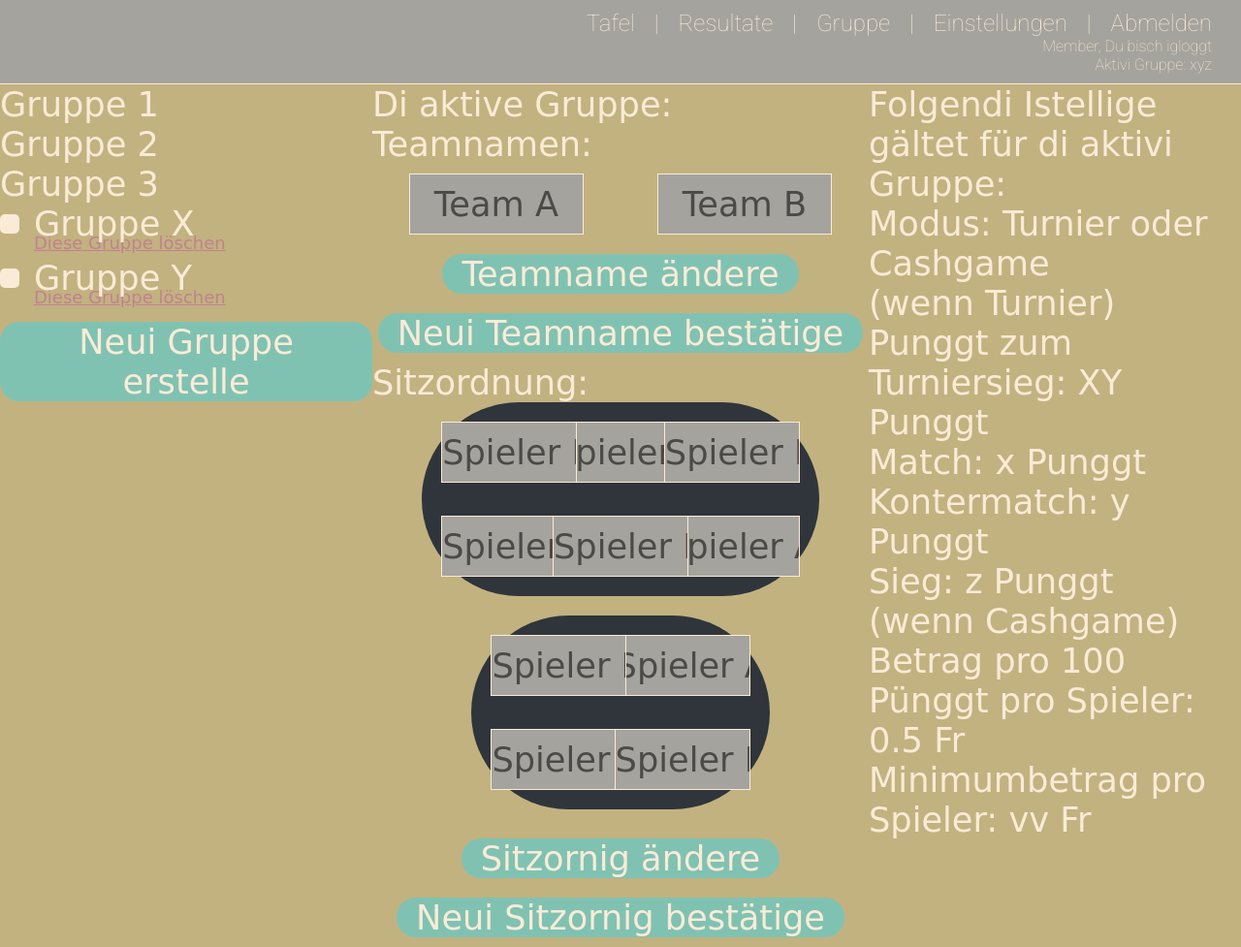
After one commit to EricSommerhalder/jassrechner-svelte, a PHP site: page /group-page.html in a window 1280 px wide. The commit adds this page. Shown: the whole page at 97% size. Run offline with PHP 8.4, Linux system fonts and the light colour scheme; some web fonts are replaced.

Commit message:
group page erstellt

```diff
--- /dev/null
+++ b/css/checkbox.css
@@ -0,0 +1,103 @@
+.groupsection {
+    text-align: left;
+  }
+
+  .neueGruppe {
+    display: flex;
+    max-width: 300px;
+    margin: 0 auto;
+    flex-direction: row;
+    justify-content: space-around;
+  }
+  /* Customize the label (the container) */
+  .spielerZahl, .selectGroup {
+    display: inline;
+    position: relative;
+    padding-left: 35px;
+    text-align: left;
+    align-items: center;
+    cursor: pointer;
+    -webkit-user-select: none;
+    -moz-user-select: none;
+    -ms-user-select: none;
+    user-select: none;
+  }
+
+  /* Hide the browser's default radio button */
+  .spielerZahl input,
+  .selectGroup input {
+    position: absolute;
+    opacity: 0;
+    cursor: pointer;
+    height: 0;
+    width: 0;
+  }
+
+  /* Create a custom radio button */
+  .checkmark {
+    position: absolute;
+    top: calc(50% - 10px);
+    left: 0;
+    height: 20px;
+    width: 20px;
+    background-color: antiquewhite;
+    border-radius: 25%;
+  }
+
+  /* On mouse-over, add a background color */
+  .spielerZahl:hover input ~ .checkmark,
+  .selectGroup:hover input ~ .checkmark {
+    background-color: #d8ece7;
+    border: 1px solid #80c2b2;
+    box-shadow: 0 0 10px #80c2b2;
+  }
+
+  /* When the radio button is checked, add a light-green background */
+  .spielerZahl input:checked ~ .checkmark,
+  .selectGroup input:checked ~ .checkmark {
+    background-color: #80c2b2;
+    transition: 200ms;
+  }
+
+  /* Create the indicator (the dot/circle - hidden when not checked) */
+  .checkmark:after {
+    content: "";
+    position: absolute;
+    display: none;
+  }
+
+  /* Show the indicator (dot/circle) when checked */
+  .spielerZahl input:checked ~ .checkmark:after,
+  .selectGroup input:checked ~ .checkmark:after {
+    display: block;
+  }
+
+  /* Style the indicator (dot/circle) */
+  .spielerZahl .checkmark:after,
+  .selectGroup .checkmark:after {
+    top: 6px;
+    left: 6px;
+    width: 8px;
+    height: 8px;
+    border-radius: 25%;
+    background: antiquewhite;
+  }
+
+  button.deleteGroup{
+    margin: 0;
+    background-color: #c28090;
+  }
+
+  a.deleteGroup {
+    display: block;
+    line-height: 0;
+    margin-bottom: 15px;
+    padding-left: 35px;
+    font-size: 18px;
+    color: #c28090;
+    text-decoration: underline;
+    cursor: pointer;
+  }
+  a.deleteGroup:hover {
+      color: antiquewhite;
+  }
--- /dev/null
+++ b/css/seatorder.css
@@ -0,0 +1,48 @@
+.seatorder_6 {
+    position: relative;
+    width: 80%;
+    height: 200px;
+    margin: 0 auto 20px;
+    border-radius: 125px;
+    background: #2f353b;
+  }
+  .seatorder_4 {
+    position: relative;
+    width: 60%;
+    height: 200px;
+    margin: 0 auto 20px;
+    border-radius: 125px;
+    background: #2f353b;
+  }
+  .seatorder_6 input, .seatorder_4 input {
+    background: #a5a39d;
+    border: 1px solid #faebd7;
+    width: 140px;
+    text-align: center;
+    padding: 10px 0;
+    position: absolute;
+  }
+  .player_a1 {
+    bottom: 10px;
+    left: 20px;
+  }
+  .player_b1 {
+    bottom: 10px;
+    left: calc(50% - 70px);
+  }
+  .player_a2, .player_b1_4 {
+    bottom: 10px;
+    right: 20px;
+  }
+  .player_b2, .player_a2_4 {
+    top: 10px;
+    right: 20px;
+  }
+  .player_a3 {
+    top: 10px;
+    left: calc(50% - 70px);
+  }
+  .player_b3, .player_b2_4 {
+    top: 10px;
+    left: 20px;
+  }
--- a/css/styles.css
+++ b/css/styles.css
@@ -6,9 +6,12 @@ body {
     color: antiquewhite;
     background-color: #c2b280;
 }
+
+/********Navigation*******/
+
 nav {
     font-family: 'Roboto', sans-serif;
-    font-size: 1.6rem;
+    font-size: 1.5rem;
     padding: 10px 0;
     background-color: #a5a39d;
     border-bottom: 1px solid antiquewhite;
@@ -22,15 +25,26 @@ nav ul {
 nav ul li {
     margin: 0 10px;
 }
-.content {
-    display: flex;
-    flex-direction: row;
-}
 nav ul li a:hover {
     background-color: rgba(47, 53, 59, 0.2);
     border-radius: 5px;
     transition: background-color 0.6s;
     cursor: pointer;
+}
+.aktiv {
+    color: #2f353b;
+  }
+.crumb {
+    text-align: right;
+    font-size: 1rem;
+    margin-right: 30px;
+}
+
+/********Inhalt********/
+
+.content {
+    display: flex;
+    flex-direction: row;
 }
 main {
     width: 40%;
@@ -41,53 +55,39 @@ main {
 .leftside, .rightside {
     width: 30%;
 }
+
+/********Eingabefelder/Buttons/Formulare********/
+
 form {
     display: flex;
     flex-direction: column;
     justify-content: center;
 }
-.inputbox {
+input {
     background-color: #a5a39d;
     border: 1px solid #faebd7;
-    text-align: center;
+    margin: 10px auto;
     padding: 10px;
-}
-.submitbtn {
-    background: #80c2b2;
-    border-radius: 20px;
-    text-align: center;
-    color: #faebd7;
-    padding: 10px;
-    border: 0;
-    cursor: pointer;
-}
-div .table {
-    width: 80%;
-    margin: 10px auto;
-    background-color: #191919;
-    border: 4px solid antiquewhite;
-    border-radius: 20px;
-}
-table {
-    width: 100%;
-    height: calc(100vh - 100px);
     text-align: center;
 }
-tr {
-    border-bottom: 2px solid antiquewhite;
+.inputbox {
+    width: 60%;
 }
-td {
-    border-right: 2px solid antiquewhite;
-    vertical-align: middle;
+.teamname {
+    display: flex;
+    flex-direction: row;
 }
-tr:nth-child(11){
-    border-bottom: 4px solid antiquewhite;
+.teamname input {
+    width: 180px;
 }
-tr:last-child {
+button {
+    background-color: #80c2b2;
+    border-radius: 20px;
     border: 0;
-}
-td:last-child {
-    border: 0;
+    margin: 10px auto;
+    padding: 0 20px;
+    text-align: center;
+    cursor: pointer;
 }
 input::-webkit-input-placeholder {
     color: #4b4a47;
--- /dev/null
+++ b/group-page.html
@@ -0,0 +1,98 @@
+<!DOCTYPE html>
+<html lang="de">
+  <head>
+    <meta charset="utf-8">
+    <meta name="viewport" content="width=device-width, initial-scale=1.0">
+    <title>Jassrechner | Group</title>
+    <link rel="stylesheet" href="css/reset.css">
+    <link rel="stylesheet" href="css/styles.css ">
+    <link rel="stylesheet" href="css/seatorder.css">
+    <link rel="stylesheet" href="css/checkbox.css">
+  </head>
+  <body>
+    <nav>
+        <ul>
+            <li><a href="tafel-page.php">Tafel</a></li>
+            <li>|</li>
+            <li><a href="results-page.php">Resultate</a></li>
+            <li>|</li>
+            <li><a href="group-page.php">Gruppe</a></li>
+            <li>|</li>
+            <li><a href="settings-page.php">Einstellungen</a></li>
+            <li>|</li>
+            <li><a>Abmelden</a></li>
+        </ul>
+        <p class="crumb">Member, Du bisch igloggt</p>
+        <p class="crumb">Aktivi Gruppe: xyz</p>
+    </nav>
+    <div class="content">
+      <aside class="leftside">
+        <ul>
+          <li>Gruppe 1</li>
+          <li>Gruppe 2</li>
+          <li>Gruppe 3</li>
+        </ul>
+
+        <div class="groupsection">
+          <label class="selectGroup">Gruppe X
+            <input type="radio" name="gruppenwahl">
+            <span class="checkmark"></span>
+          </label>
+          <a class="deleteGroup">Diese Gruppe löschen</a>
+        </div>
+        <div class="groupsection">
+          <label class="selectGroup">Gruppe Y
+            <input type="radio" name="gruppenwahl">
+            <span class="checkmark"></span>
+          </label>
+          <a class="deleteGroup">Diese Gruppe löschen</a>
+        </div>
+        <button type="submit">Neui Gruppe erstelle</button>
+      </aside>
+      <main>
+        <h2>Di aktive Gruppe:</h2>
+          <h3>Teamnamen:</h3>
+          <div class="teamname">
+          <input class="teamname" placeholder="Team A">
+          <input class="teamname" placeholder="Team B">
+        </div>
+        <button type="reset">Teamname ändere</button>
+        <button type="submit">Neui Teamname bestätige</button>
+        <h3>Sitzordnung:</h3>
+        <div class="seatorder_6">
+          <input class="player_a1" placeholder="Spieler A1">
+          <input class="player_a2" placeholder="Spieler A2">
+          <input class="player_a3" placeholder="Spieler A3">
+          <input class="player_b1" placeholder="Spieler B1">
+          <input class="player_b2" placeholder="Spieler B2">
+          <input class="player_b3" placeholder="Spieler B3">
+        </div>
+        <div class="seatorder_4">
+          <input class="player_a1" placeholder="Spieler A1">
+          <input class="player_a2_4" placeholder="Spieler A2">
+          <input class="player_b1_4" placeholder="Spieler B1">
+          <input class="player_b2_4" placeholder="Spieler B2">
+        </div>
+        <button type="reset">Sitzornig ändere</button>
+        <button type="submit">Neui Sitzornig bestätige</button>
+      </main>
+      <aside class="rightside">
+           <p>Folgendi Istellige gältet für di aktivi Gruppe:</p>
+           <ul>
+             <li>Modus: Turnier oder Cashgame</li>
+             <li>(wenn Turnier)</li>
+             <li>Punggt zum Turniersieg: XY Punggt</li>
+             <li>Match: x Punggt</li>
+             <li>Kontermatch: y Punggt</li>
+             <li>Sieg: z Punggt</li>
+             <li>(wenn Cashgame)</li>
+             <li>Betrag pro 100 Pünggt pro Spieler: 0.5 Fr</li>
+             <li>Minimumbetrag pro Spieler: vv Fr</li>
+           </ul>
+      </aside>
+    </div>
+    <footer>
+    </footer>
+
+  </body>
+</html>
--- a/login-page.php
+++ b/login-page.php
@@ -3,7 +3,7 @@
   <head>
     <meta charset="utf-8">
     <meta name="viewport" content="width=device-width, initial-scale=1.0">
-    <title>Jassrechner</title>
+    <title>Jassrechner | Login</title>
     <link rel="stylesheet" href="css/reset.css">
     <link rel="stylesheet" href="css/styles.css ">
   </head>
@@ -16,7 +16,7 @@
         <form action="php/login.php" method="post">
           <input class="inputbox" type="text" placeholder="Benutzer" name="benutzer" required>
           <input class="inputbox"type="password" placeholder="Passwort" name="passwort" required>
-          <input class="submitbtn" type="submit" value="LOGIN">
+          <button class="submitbtn" type="submit">AMÄLDE</button>
         </form>
       </main>
       <aside class="rightside"></aside>
--- a/registration-page.php
+++ b/registration-page.php
@@ -17,8 +17,8 @@
           <input class="inputbox" type="text" placeholder="Username" name="name" required>
           <input class="inputbox" type="email" placeholder="Email" name="email" required>
           <input class="inputbox"type="password" placeholder="Passwort" name="passwort" required>
-          <input class="inputbox"type="password" placeholder="Passwort wiederholen" name="confirm" required>
-          <input class="submitbtn" type="submit" value="REGISTRIEREN">
+          <input class="inputbox"type="password" placeholder="Passwort wiederhole" name="confirm" required>
+          <button class="submitbtn" type="submit">REGISTRIERE</button>
         </form>
       </main>
       <aside class="rightside"></aside>
```
Also changed, not shown: other parts of css/styles.css (+33 -0 lines), new-group-page.php (+8 -0 lines), tafel.html (+10 -0 lines).
